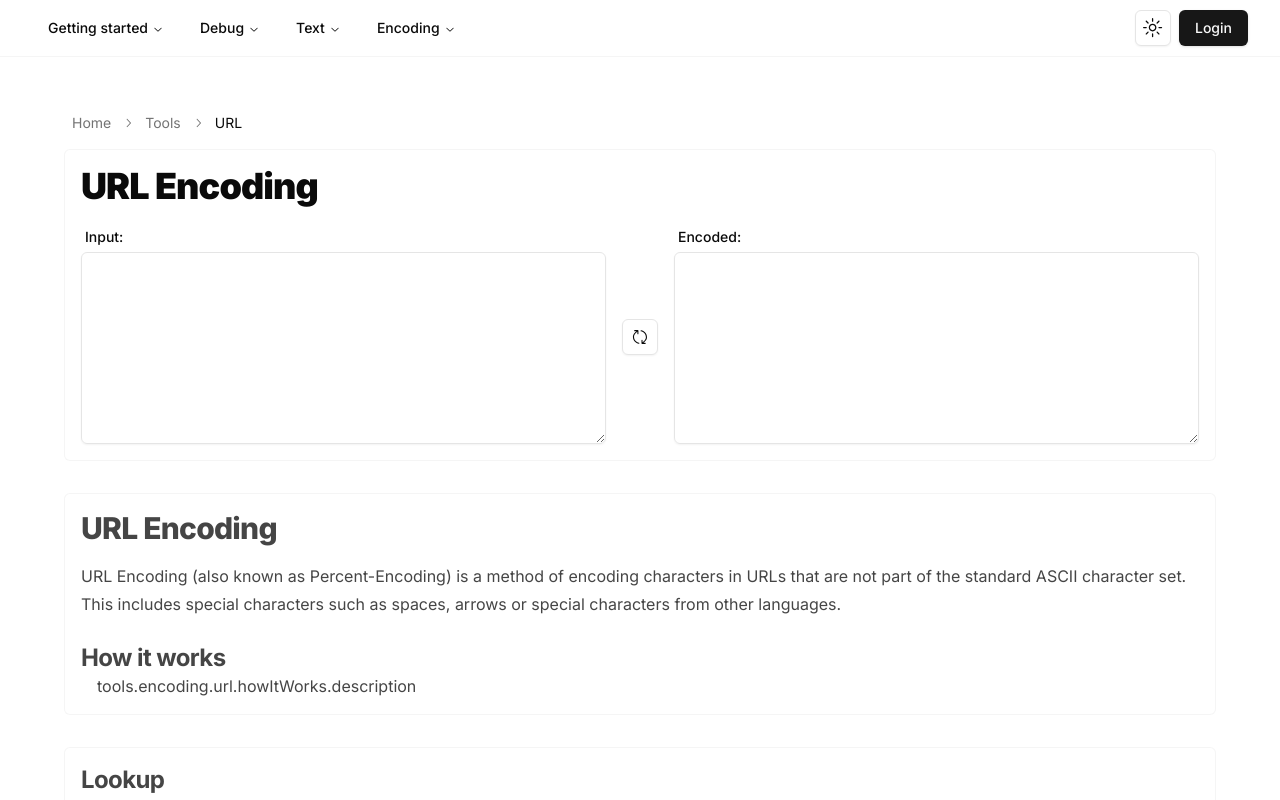
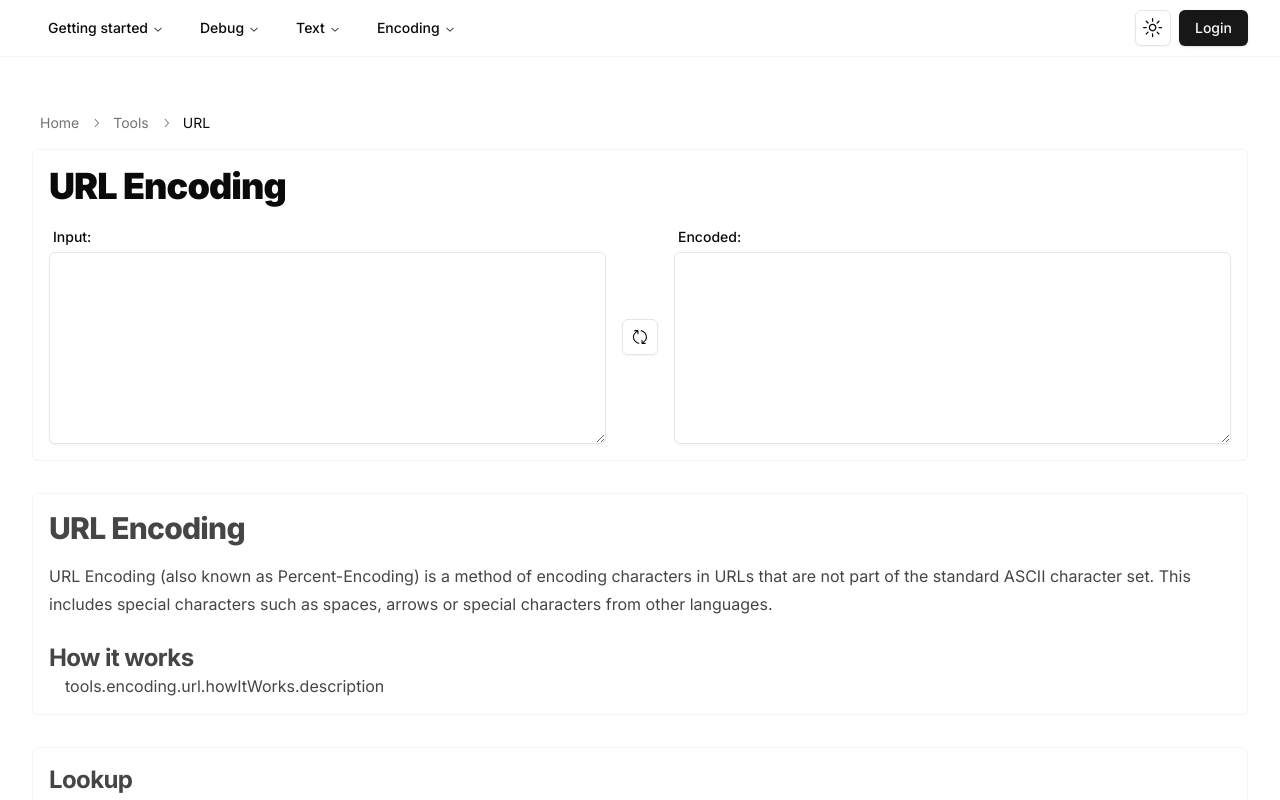
Before and after one commit to kashka-toolbox/open-toolbox, a Next.js app: page /en/encoding/url in a window 1280 px wide. Shown: the top 800 px of the page. Built offline with nearby package versions, Linux system fonts and the light colour scheme.

Commit message:
fix: double padding

```diff
--- a/src/app/[locale]/(tools)/layout.tsx
+++ b/src/app/[locale]/(tools)/layout.tsx
@@ -14,7 +14,7 @@ export default function Layout({
   const pageTitle = getTitleByHref(pathname);
 
   return (
-    <main className="mx-auto max-w-screen-2xl p-8 pt-6">
+    <main className="mx-auto max-w-screen-2xl pt-6">
       <section className="pb-2 pl-2">
         <Breadcrumb>
           <BreadcrumbList>
```
